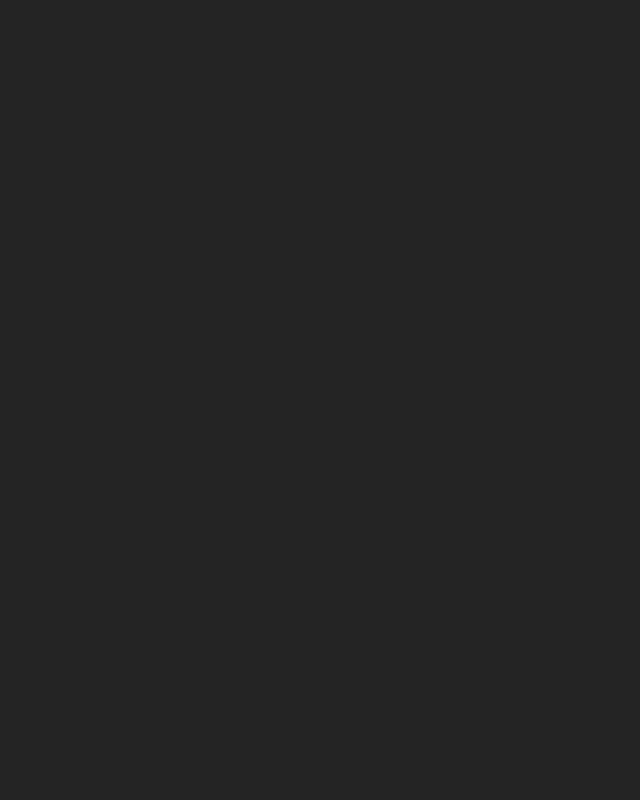
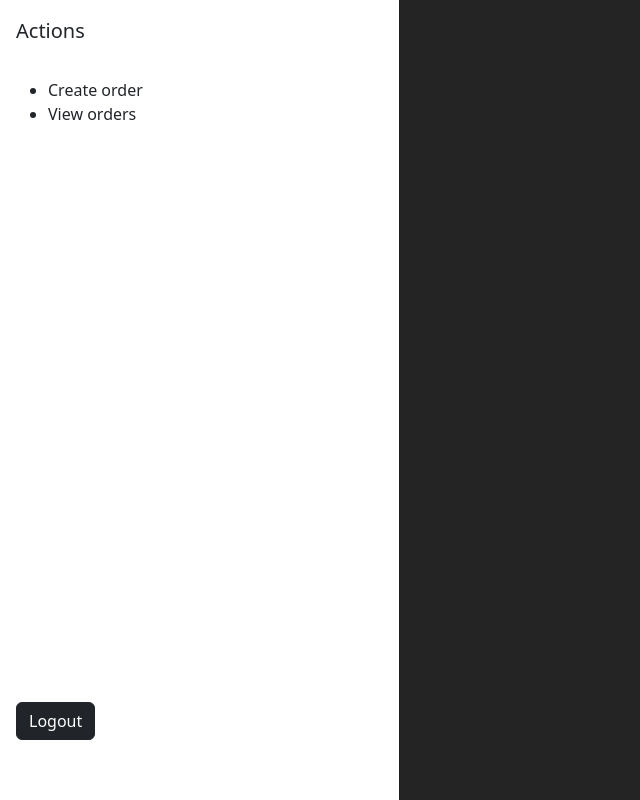
Before and after one commit to CrappyOneHere/v2FiveMusketeers, a React (Vite) app in the folder fiveMusksFrontend/: page /sellerDashboard in a window 1280 px wide. Before the commit this address had no page. Shown: the whole page, without its empty margins (0-640 px from the left). Built offline with nearby package versions, Linux system fonts and the light colour scheme.

Commit message:
seller dashboard complete without clickable action buttons

```diff
--- a/fiveMusksFrontend/src/App.jsx
+++ b/fiveMusksFrontend/src/App.jsx
@@ -2,12 +2,14 @@ import { useEffect, useState } from 'react'
 import { BrowserRouter, Routes, Route } from 'react-router-dom';
 import LoginPage from './components/LoginPage';
 import BuyerDashboard from './components/BuyerDashboard';
+import SellerDashboard from './components/SellerDashboard';
 import "bootstrap/dist/css/bootstrap.min.css";
 import CreateOrder from './components/CreateOrder';
 import ViewOrders from './components/ViewOrders';
 import ViewOrderDetails from './components/ViewOrderDetails';
 import UpdateOrder from './components/UpdateOrder';
 import Checkout from './components/Checkout';
+// import SellerViewProducts from './components/SellerViewProducts'
 import './App.css'
 
 function App() {
@@ -43,7 +45,8 @@ function App() {
             <Route path="/viewOrders" element={<ViewOrders setUserRole={setUserRole} userRole={userRole} setEmail={setEmail} setName={setName} email={email}/>}> </Route>
             <Route path="/viewOrders/:id" element={<ViewOrderDetails setUserRole={setUserRole} userRole={userRole} setEmail={setEmail} setName={setName} email={email}/>}> </Route>
             <Route path="/checkoutOrder/:orderId" element={<Checkout setUserRole={setUserRole} userRole={userRole} setEmail={setEmail} setName={setName} email={email}/>}> </Route>
-
+            <Route path="/sellerDashboard" element={<SellerDashboard setUserRole={setUserRole} userRole={userRole} dashboardMsg={dashboardMsg} setEmail={setEmail} setName={setName} email={email}/>}></Route>
+            {/* <Route path="/sellerViewproducts" element={<SellerViewProducts setUserRole={setUserRole} userRole={userRole} setEmail={setEmail} setName={setName} email={email}/>}> </Route> */}
           </Routes>
         </BrowserRouter>
     </>
--- a/fiveMusksFrontend/src/components/LoginPage.jsx
+++ b/fiveMusksFrontend/src/components/LoginPage.jsx
@@ -23,7 +23,13 @@ function LoginPage(props) {
               localStorage.setItem('email', props.email)
               localStorage.setItem('name', props.name)
               localStorage.setItem('userRole', role)
-              nav('/buyerDashboard')
+
+              if (role === "buyer") {
+                nav('/buyerDashboard')
+              } else if (role === "seller") {
+                nav('/sellerDashboard')
+              }
+
             } else {
               alert(`Error: ${JSON.parse(response.data.body).error}`)
             }
@@ -66,9 +72,7 @@ function LoginPage(props) {
               disabled={props.email === "" || role === ''}
               onClick= {
                 (e) => {e.preventDefault()
-                    if (role === "buyer") {
                         loginFn()
-                    }
               }}>
         Submit
       </Button>
--- /dev/null
+++ b/fiveMusksFrontend/src/components/SellerDashboard.jsx
@@ -0,0 +1,27 @@
+import { useEffect, useState } from "react";
+import SellerSideBar from "./SellerSideBar";
+
+function SellerDashboard (props) {
+    const [localDashboardMsg, setLocalDashboardMsg] = useState(props.dashboardMsg)
+
+    useEffect(() => {
+       setLocalDashboardMsg(props.dashboardMsg)
+    }, [props.dashboardMsg])
+
+    return (
+        <div className="flex-ratio">
+            <div className="flex-ratio-col1">
+            <SellerSideBar setEmail={props.setEmail}
+                     setName={props.setName}
+                     email={props.email}
+                     setUserRole={props.setUserRole}
+                     userRole={props.userRole}/>
+            </div>
+
+            <div className="push-to-center">
+                <h1 className="text-white h-50 v-center">{localDashboardMsg}</h1>
+            </div>
+        </div>
+    )
+}
+export default SellerDashboard;
--- /dev/null
+++ b/fiveMusksFrontend/src/components/SellerSideBar.jsx
@@ -0,0 +1,51 @@
+import { useNavigate } from 'react-router-dom';
+import Offcanvas from 'react-bootstrap/Offcanvas';
+import { Button } from 'react-bootstrap';
+import axios from "axios";
+import { useEffect } from 'react';
+function SellerSideBar(props) {
+    const nav = useNavigate()
+
+    const logoutHandler = async() => {
+        console.log(props)
+        try {
+            await axios.put('https://mus5kuz5j9.execute-api.us-east-1.amazonaws.com/v1/logout',
+                {},
+                    {
+                    headers: {
+                        email: props.email,
+                        role: props.userRole,
+                    }
+                }
+              );
+              props.setName(null)
+              props.setEmail(null)
+              props.setUserRole(null)
+              localStorage.removeItem('email')
+              localStorage.removeItem('name')
+              localStorage.removeItem('userRole')
+              nav('/')
+        } catch (err) {
+           console.log("Error:", err)
+        }
+    }
+
+        return (
+            <>
+                <Offcanvas show={true} className="bg-white" backdrop={false}>
+                    <Offcanvas.Header>
+                    <Offcanvas.Title>Actions</Offcanvas.Title>
+                    </Offcanvas.Header>
+                    <Offcanvas.Body>
+                        <ul>
+                            <li> Create order </li>
+                            <li> View orders </li>
+                        </ul>
+                        <Button className="btn-dark v-end" onClick={() => logoutHandler()}>Logout</Button>
+                    </Offcanvas.Body>
+                </Offcanvas>
+            </>
+        )
+}
+
+export default SellerSideBar;
```
